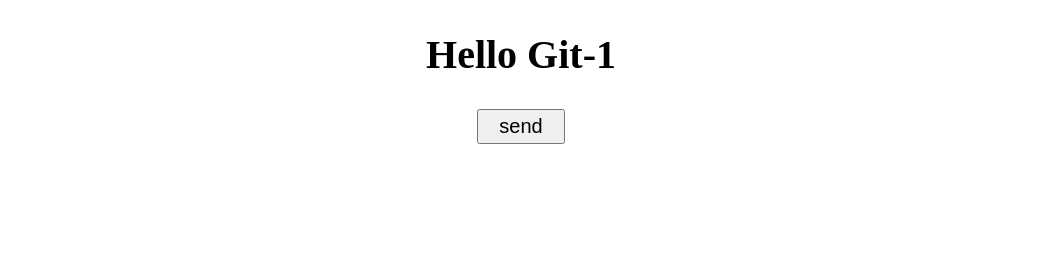
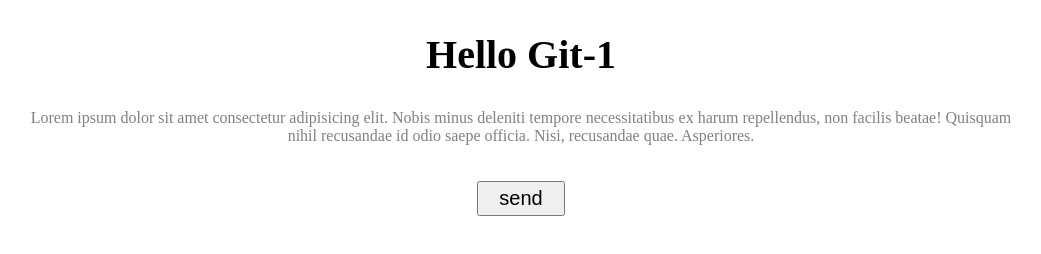
Before and after one commit to kolya-st/git-1, a plain HTML site: page index.html in a window 1280 px wide. Shown: the whole page, without its empty margins (119-1160 px from the left). Drawn offline with Linux system fonts and the light colour scheme.

Commit message:
refactor: add p text

```diff
--- a/css/style.css
+++ b/css/style.css
@@ -18,3 +18,9 @@ button {
 button:hover {
     letter-spacing: 0.3em;
 }
+
+p {
+    text-align: center;
+    padding: 0 10% 20px;
+    color: grey;
+}
--- a/index.html
+++ b/index.html
@@ -10,6 +10,9 @@
 
 <body>
     <h1 class="title">Hello Git-1</h1>
+    <p>Lorem ipsum dolor sit amet consectetur adipisicing elit. Nobis minus deleniti tempore necessitatibus ex harum
+        repellendus, non facilis beatae! Quisquam nihil recusandae id odio saepe officia. Nisi, recusandae quae.
+        Asperiores.</p>
 
     <button class="btn">send</button>
 
```
